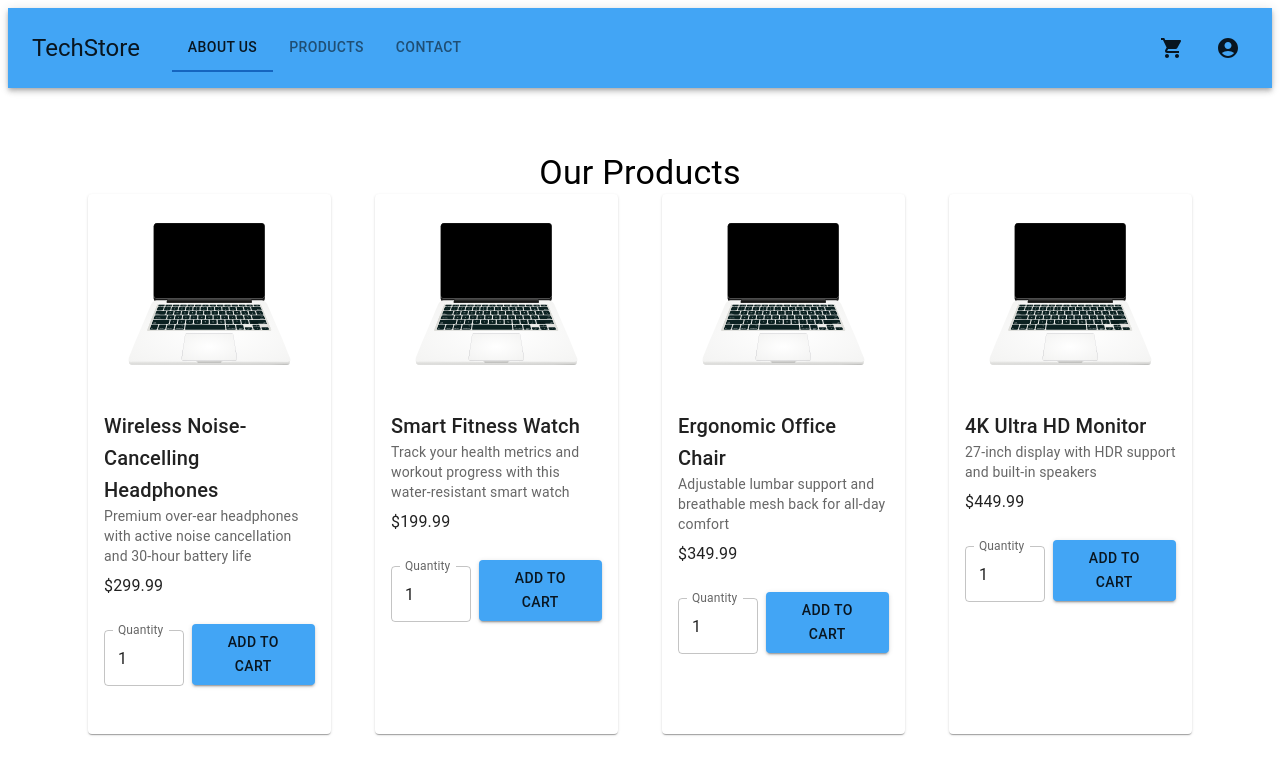
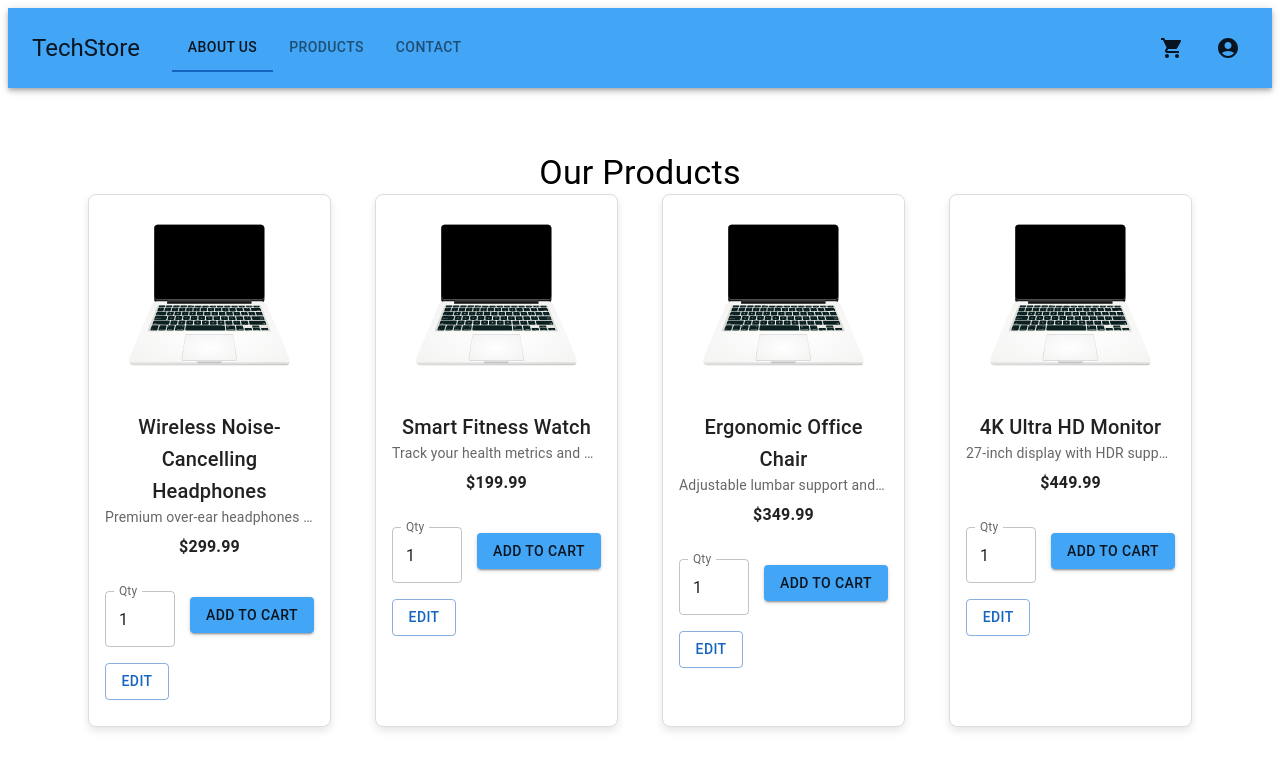
Before and after one commit to LedinaRrethi/E-Commerce-Week6, a React (Vite) app: page / in a window 1280 px wide. Shown: the top 779 px of the page. Built offline with nearby package versions, Linux system fonts and the light colour scheme.

Commit message:
Add edit button , refactor

```diff
--- a/src/components/features/ProductCard.tsx
+++ b/src/components/features/ProductCard.tsx
@@ -1,5 +1,5 @@
 import React, { useState } from 'react';
-import { Card, CardContent, CardMedia, Typography, Box } from '@mui/material';
+import { Card, CardContent, CardMedia, Typography, Box, Tooltip } from '@mui/material';
 import Button from '../core/Button';
 import Input from '../core/Input';
 import useCart from '../../hooks/useCart';
@@ -7,14 +7,21 @@ import { Product } from '../../types/Product';
 
 interface ProductCardProps {
   product: Product;
+  onEdit?: (id: number) => void;
 }
 
-const ProductCard = ({ product }: ProductCardProps) => {
+const ProductCard = ({ product, onEdit }: ProductCardProps) => {
   const { addProduct } = useCart();
   const [quantity, setQuantity] = useState(1);
 
   const handleAddToCart = () => {
     addProduct(product.id, quantity, product.name, product.price, product.imageSrc);
+  };
+
+  const handleEdit = () => {
+    if (onEdit) {
+      onEdit(product.id);
+    }
   };
 
   const handleQuantityChange = (event: React.ChangeEvent<HTMLInputElement>) => {
@@ -23,29 +30,52 @@ const ProductCard = ({ product }: ProductCardProps) => {
   };
 
   return (
-    <Card sx={{ display: 'flex', flexDirection: 'column', height: '100%' }}>
+    <Card
+      sx={{
+        display: 'flex',
+        flexDirection: 'column',
+        height: '100%',
+        border: '1px solid #ddd',
+        boxShadow: '0px 4px 8px rgba(0, 0, 0, 0.1)',
+        borderRadius: '8px',
+      }}
+    >
       <CardMedia component="img" height="200" image={product.imageSrc} alt={product.name} />
-      <CardContent>
-        <Typography variant="h6">{product.name}</Typography>
-        <Typography variant="body2" color="text.secondary">
+      <CardContent sx={{ flexGrow: 1, display: 'flex', flexDirection: 'column' }}>
+        <Typography variant="h6" sx={{ textAlign: 'center' }}>
+          {product.name}
+        </Typography>
+
+        <Tooltip title={product.description} placement="top" arrow>
+          <Typography
+            variant="body2"
+            color="text.secondary"
+            sx={{
+              whiteSpace: 'nowrap',
+              overflow: 'hidden',
+              textOverflow: 'ellipsis',
+              textAlign: 'center',
+            }}
+          >
             {product.description}
           </Typography>
-        <Typography variant="body1" color="text.primary" sx={{ mt: 1 }}>
+        </Tooltip>
+
+        <Typography variant="body1" color="text.primary" sx={{ mt: 1, textAlign: 'center', fontWeight: 'bold' }}>
           ${product.price.toFixed(2)}
         </Typography>
 
-        <Box display="flex" flexDirection="column" alignItems="center" mt={2}>
-          <Box display="flex" alignItems="center" mb={2}>
+        <Box display="flex" alignItems="center" justifyContent="space-between" mt={2} flexWrap="wrap" gap={1}>
           <Input
-              label="Quantity"
+            label="Qty"
             value={quantity}
             onChange={handleQuantityChange}
             type="number"
             inputProps={{ min: 1 }}
-              sx={{ width: 80, marginRight: 1 }}
+            sx={{ width: 70 }}
           />
           <Button label="Add to Cart" onClick={handleAddToCart} />
-          </Box>
+          <Button label="Edit" variant="outlined" color="secondary" onClick={handleEdit} />
         </Box>
       </CardContent>
     </Card>
--- a/src/routes/AppRoutes.tsx
+++ b/src/routes/AppRoutes.tsx
@@ -1,4 +1,4 @@
-import React, { Suspense, lazy } from 'react';
+import { Suspense, lazy } from 'react';
 import { Routes, Route } from 'react-router-dom';
 import Container from '@mui/material/Container';
 import CircularProgress from '@mui/material/CircularProgress';
@@ -17,7 +17,7 @@ const LoadingFallback = () => (
   </Container>
 );
 
-const AppRoutes: React.FC = () => {
+const AppRoutes = () => {
   return (
     <Suspense fallback={<LoadingFallback />}>
       <Routes>
```
Lines whose indentation alone changed are shown as unchanged.
